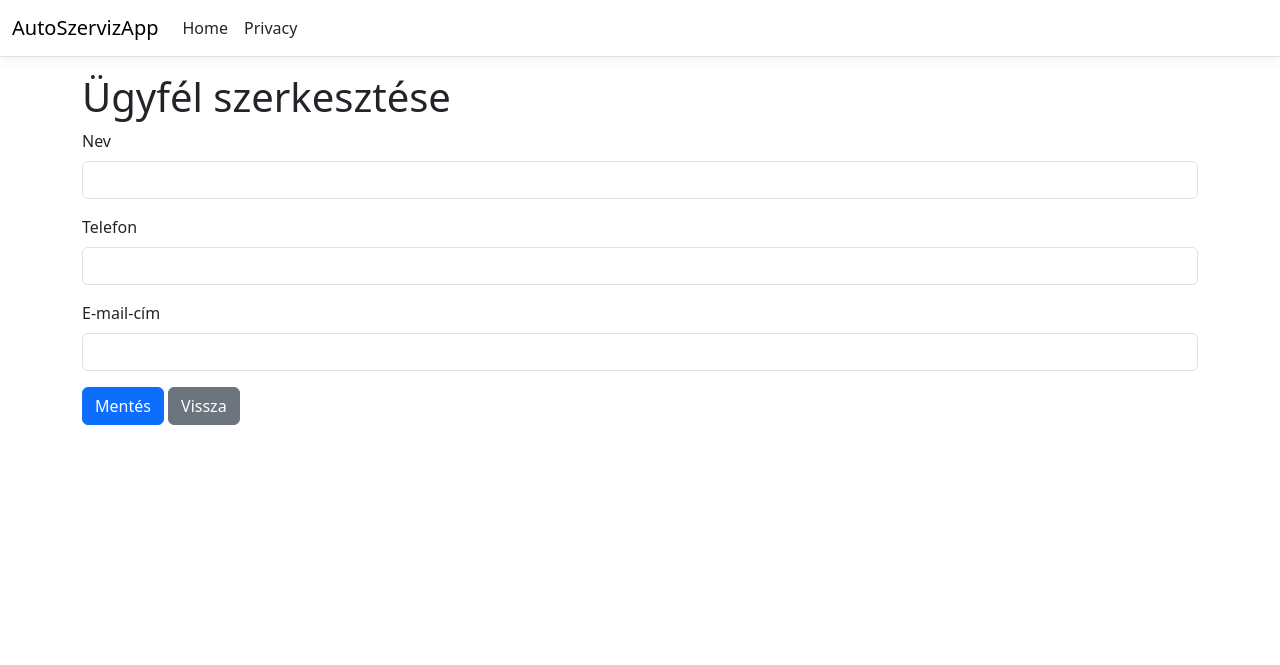
After one commit to PhairithSythith/AutoSzervizApp, an ASP.NET Core app: template src/AutoSzervizApp/Views/Ugyfelek/Edit.cshtml in a window 1280 px wide. The commit adds this page. Shown: the top 665 px of the page. Run offline with ASP.NET Core 8, Linux system fonts and the light colour scheme; the template is opened without the code that fills it, so the values that code supplies are empty; style sheets or scripts are compiled from the project's sources; the project's own start-up code is not run, and a stand-in starts its controllers and pages.

Commit message:
Admin ügyfélszerkesztés hozzáadása és Admin ügyféltörlés hozzáadása

```diff
--- /dev/null
+++ b/src/AutoSzervizApp/Views/Ugyfelek/Edit.cshtml
@@ -0,0 +1,37 @@
+@model AutoSzervizApp.Models.Ugyfel
+
+@{
+    ViewData["Title"] = "Ügyfél szerkesztése";
+}
+
+<h1>Ügyfél szerkesztése</h1>
+
+<form asp-action="Edit" method="post">
+    <input type="hidden" asp-for="Id" />
+    <div asp-validation-summary="ModelOnly" class="text-danger"></div>
+
+    <div class="mb-3">
+        <label asp-for="Nev" class="form-label"></label>
+        <input asp-for="Nev" class="form-control" />
+        <span asp-validation-for="Nev" class="text-danger"></span>
+    </div>
+
+    <div class="mb-3">
+        <label asp-for="Telefon" class="form-label"></label>
+        <input asp-for="Telefon" class="form-control" />
+        <span asp-validation-for="Telefon" class="text-danger"></span>
+    </div>
+
+    <div class="mb-3">
+        <label asp-for="EmailCim" class="form-label"></label>
+        <input asp-for="EmailCim" class="form-control" />
+        <span asp-validation-for="EmailCim" class="text-danger"></span>
+    </div>
+
+    <button type="submit" class="btn btn-primary">Mentés</button>
+    <a asp-action="Index" class="btn btn-secondary">Vissza</a>
+</form>
+
+@section Scripts {
+    <partial name="_ValidationScriptsPartial" />
+}
```
Also changed, not shown: src/AutoSzervizApp/Controllers/UgyfelekController.cs (+77 -0 lines), src/AutoSzervizApp/Views/Ugyfelek/Delete.cshtml (added, +26 -0 lines), src/AutoSzervizApp/Views/Ugyfelek/Index.cshtml (+8 -0 lines).
